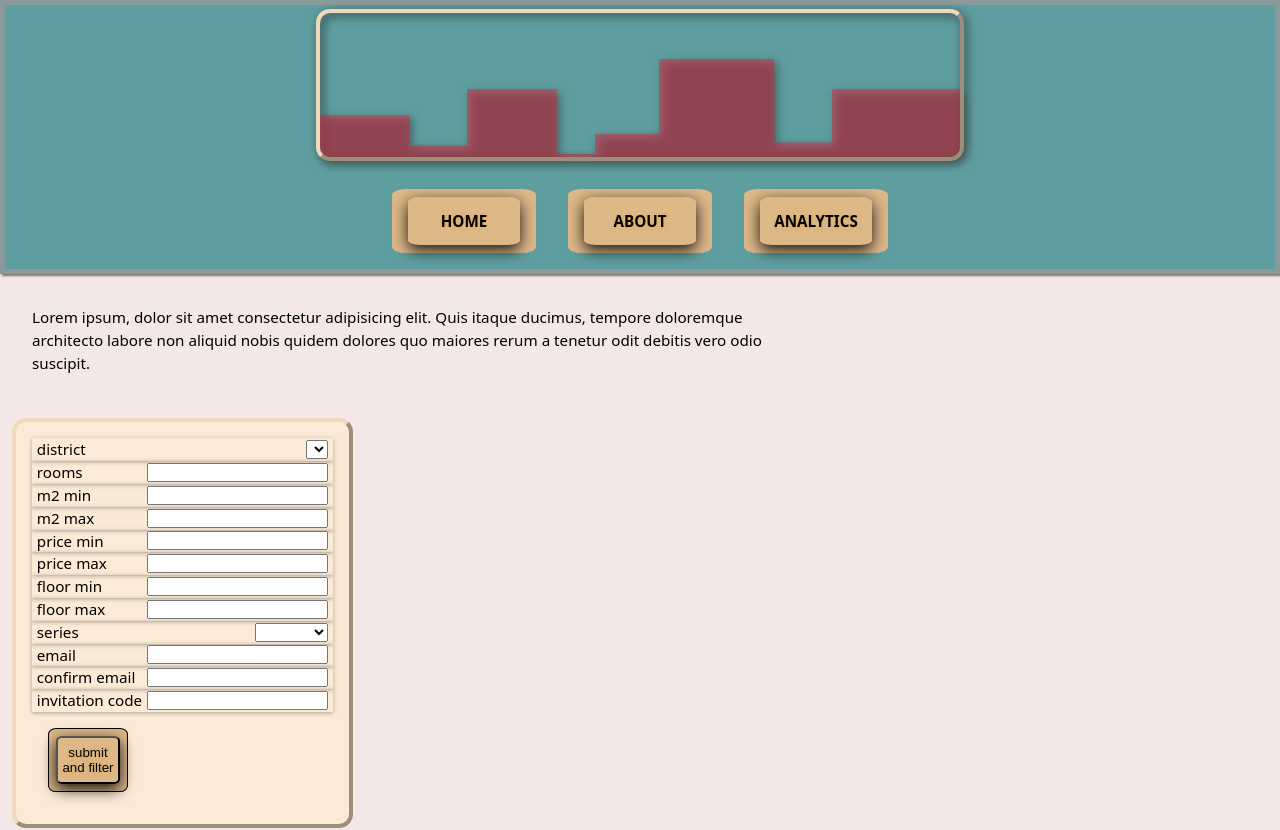
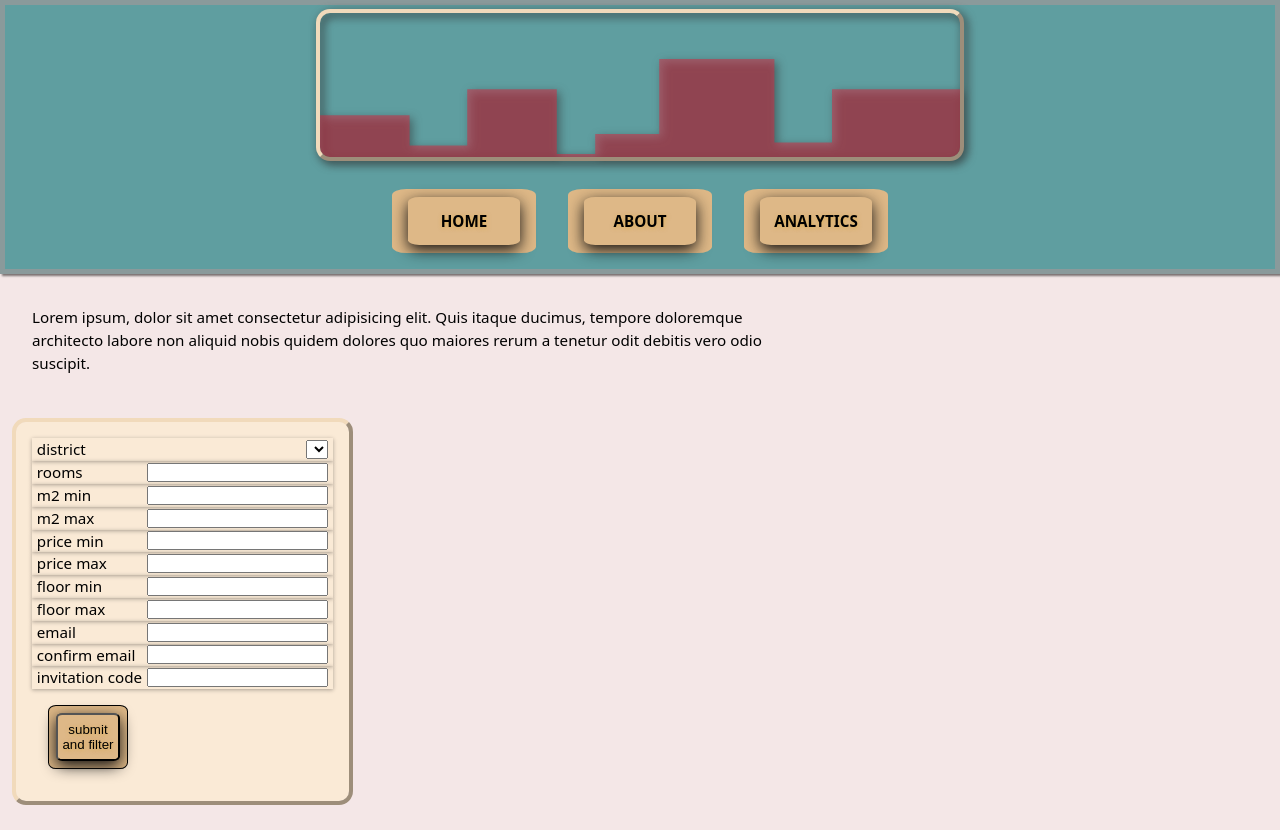
Before and after one commit to DavidArabuli/ApartmentSearchFrontend, a website built with Vite: page notify.html in a window 1280 px wide. Shown: the top 830 px of the page. Built offline with nearby package versions, Linux system fonts and the light colour scheme; no server answers.

Commit message:
disabled series input in favorites, as it is not currently tracked by backend.

```diff
--- a/notify.html
+++ b/notify.html
@@ -87,12 +87,13 @@
                 <label class="filter-label" for="floor_max-input">floor max</label>
                 <input class="filter-input" id="floor_max-input" type="number" min="1" name="floor_max">
             </div>
-            <div class="input-div">
+            <!-- to do, when backend will handle series check for favorite -->
+            <!-- <div class="input-div">
 
                 <label class="filter-label" for="series-input">series</label>
                 <select class="filter-input"  id="series-input"  name="series">
                     </select>
-            </div>
+            </div> -->
             <div class="input-div">
 
                 <label class="filter-label" for="email">email</label>
```
